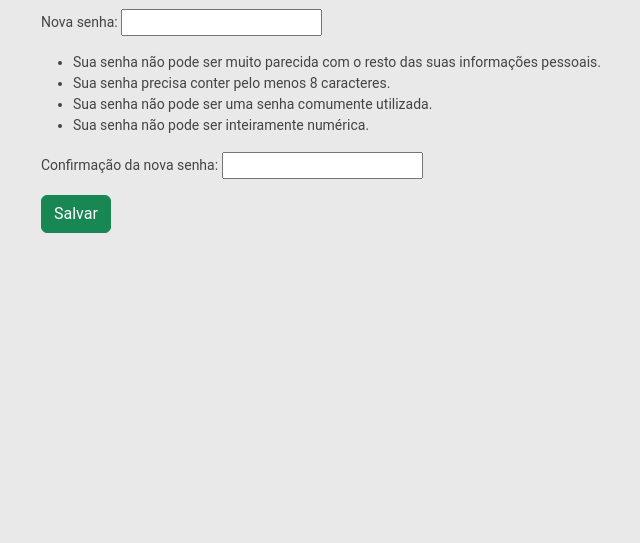
After one commit to odiegofarias/social-me, a Django app: page /troca-senha/ in a window 1280 px wide. The commit adds this page. Shown: the part 85-628 px from the top of the page, without its empty margins (29-669 px from the left). Run offline with Django 4.2, Linux system fonts and the light colour scheme; the visitor is signed in with stand-in values (Sample User, id 1).

Commit message:
Adicionado recurso de redefinir a senha

```diff
--- a/base_templates/global/base.html
+++ b/base_templates/global/base.html
@@ -42,5 +42,7 @@
 
         {% endblock conteudo %}
     </div>
+
+    <script src="https://cdn.jsdelivr.net/npm/bootstrap@5.2.2/dist/js/bootstrap.bundle.min.js" integrity="sha384-OERcA2EqjJCMA+/3y+gxIOqMEjwtxJY7qPCqsdltbNJuaOe923+mo//f6V8Qbsw3" crossorigin="anonymous"></script>
 </body>
 </html>
--- a/posts/forms.py
+++ b/posts/forms.py
@@ -1,8 +1,9 @@
 from ctypes import resize
-import re
+from django.contrib.auth import get_user_model
 from django import forms
 from .models import Post
 from django.contrib.auth.models import User
+from django.contrib.auth.forms import SetPasswordForm
 
 
 class PostForm(forms.ModelForm):
@@ -80,7 +81,23 @@ class RegisterForm(forms.ModelForm):
 
 
 class LoginForm(forms.Form):
-    username = forms.CharField()
+    username = forms.CharField(
+        widget=forms.TextInput(
+            attrs={
+                'class': 'form-control'
+            }
+        )
+    )
     password = forms.CharField(
-        widget=forms.PasswordInput()
+        widget=forms.PasswordInput(
+            attrs={
+                'class': 'form-control'
+            }
+        )
     )
+
+
+class NovaSenhaForm(SetPasswordForm):
+    class Meta:
+        model = get_user_model()
+        fields = ['new_password1', 'new_password2']
--- a/posts/models.py
+++ b/posts/models.py
@@ -12,7 +12,7 @@ class Perfil(models.Model):
         symmetrical=False,
         blank=True,
     )
-    imagem = models.ImageField(upload_to='posts/imagens/%Y/%m/%d/', blank=True, default='')
+    imagem = models.ImageField(upload_to='perfil/imagens/%Y/%m/%d/', blank=True, default='')
 
     def __str__(self) -> str:
         return self.usuario.username
--- a/posts/templates/posts/login.html
+++ b/posts/templates/posts/login.html
@@ -5,7 +5,8 @@
         <form action="{% url 'posts:logar' %}" method="POST">
             {% csrf_token %}
             {{ form.as_p }}
-            <button type="submit" class="btn btn-success">Entrar</button>
+            <a href="{% url 'posts:troca_senha' %}">Esqueceu sua senha?</a><br>
+            <button type="submit" class="btn btn-success mt-3">Entrar</button>
         </form>
     </div>
 
--- a/posts/templates/posts/perfil.html
+++ b/posts/templates/posts/perfil.html
@@ -6,6 +6,8 @@
         <div class="row">
             <div class="col">
                 <h1>Perfil de {{ perfil.usuario.username }}</h1>
+                <a href="{% url 'posts:troca_senha' %}" class="mt-3">Redefinir senha</a>
+
                 {% if user != perfil.usuario %}
                     <form method="POST">
                         {% csrf_token %}
--- /dev/null
+++ b/posts/templates/posts/reset_password.html
@@ -0,0 +1,14 @@
+{% extends 'global/base.html' %}
+
+
+{% block conteudo %}
+
+    <div class="container">
+        <form action="" method="POST">
+            {% csrf_token %}
+            {{ form.as_p }}
+            <button type="submit" class="btn btn-success">Salvar</button>
+        </form>
+    </div>
+
+{% endblock conteudo %}
--- a/posts/urls.py
+++ b/posts/urls.py
@@ -15,4 +15,5 @@ urlpatterns = [
     path('meus-posts/', views.meus_posts, name='meus_posts'),
     path('editar/<int:pk>/', views.editar_post, name="editar"),
     path('excluir/<int:pk>/', views.excluir_post, name='excluir'),
+    path('troca-senha/', views.troca_senha, name='troca_senha'),
 ]
--- a/posts/views.py
+++ b/posts/views.py
@@ -2,9 +2,10 @@ from django.http import Http404, HttpResponse
 from django.urls import reverse
 from django.shortcuts import redirect, render
 from .models import Perfil, Post
-from .forms import LoginForm, PostForm, RegisterForm
+from .forms import LoginForm, PostForm, RegisterForm, NovaSenhaForm
 from django.contrib.auth import authenticate, login, logout
 from django.contrib import messages
+from django.contrib.auth.decorators import login_required
 
 
 def index(request):
@@ -166,3 +167,21 @@ def excluir_post(request, pk):
     context = {'post': post}
 
     return render(request, template, context)
+
+
+@login_required(login_url='posts:logar', redirect_field_name='next')
+def troca_senha(request):
+    template = 'posts/reset_password.html'
+    user = request.user
+
+    if request.method == "POST":
+        form = NovaSenhaForm(user, request.POST)
+        if form.is_valid():
+            form.save()
+            messages.success(request, "Senha trocada com sucesso")
+
+            return redirect('posts:logar')
+
+    form = NovaSenhaForm(user)
+
+    return render(request, template, {'form': form})
```
